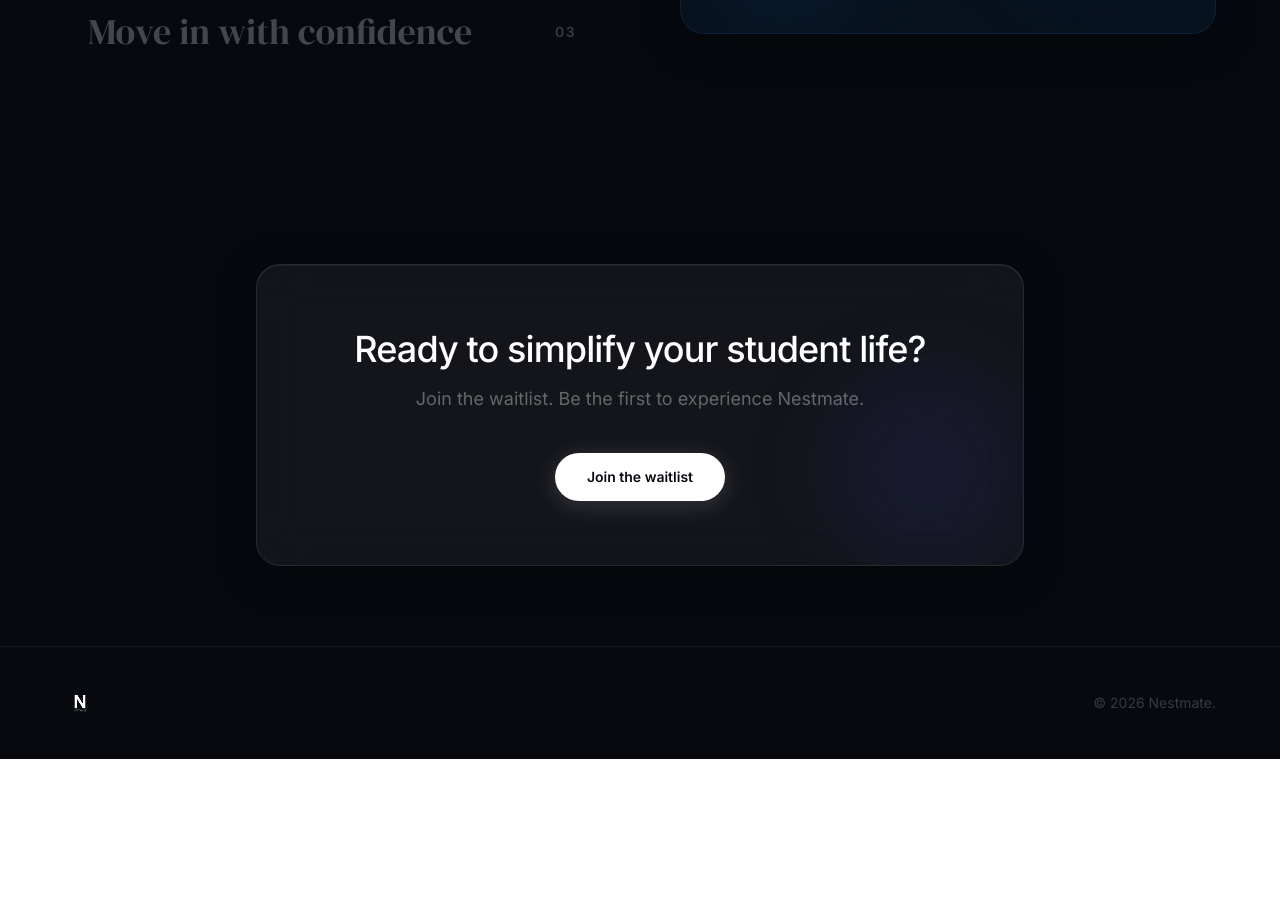
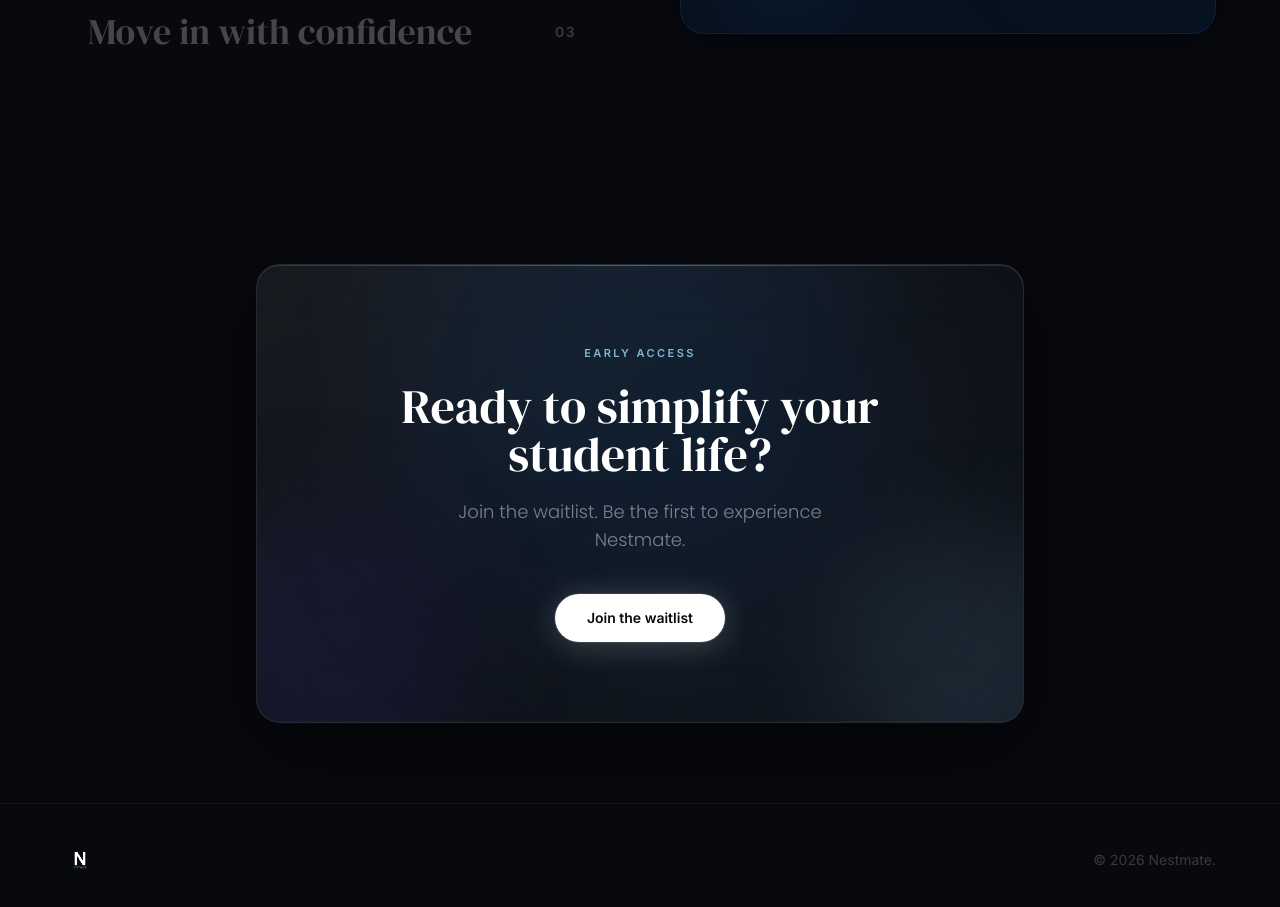
Before and after one commit to Martdel7ux/NestmateLanding, a React (Vite) app: page / in a window 1280 px wide. Shown: the part 2040-2947 px from the top of the page. Before the commit the page ends 2799 px from the top, so only its background shows below. Built offline with nearby package versions, Linux system fonts and the light colour scheme.

Commit message:
Make CTA card glassy and premium

```diff
--- a/src/pages/WaitlistLanding.tsx
+++ b/src/pages/WaitlistLanding.tsx
@@ -398,24 +398,34 @@ export function WaitlistLanding() {
             whileInView={{ opacity: 1, y: 0 }}
             viewport={{ once: true }}
             transition={{ duration: 0.55 }}
-            className={`relative overflow-hidden rounded-3xl px-5 py-10 sm:px-8 sm:py-16 text-center ${glass}`}
+            className="relative overflow-hidden rounded-3xl px-6 py-14 sm:px-12 sm:py-20 text-center bg-white/[0.04] backdrop-blur-2xl border border-white/[0.1] shadow-[0_24px_80px_rgba(0,0,0,0.5),inset_0_1px_0_rgba(255,255,255,0.1),inset_0_-1px_0_rgba(255,255,255,0.03)]"
           >
-            <div className="absolute inset-0 bg-gradient-to-br from-[#185FA5]/8 to-transparent pointer-events-none" />
-            <div className="absolute -top-24 left-1/2 -translate-x-1/2 w-80 h-80 bg-[#185FA5]/12 rounded-full blur-3xl pointer-events-none" />
-            <div className="absolute bottom-0 right-0 w-48 h-48 bg-indigo-900/20 rounded-full blur-2xl pointer-events-none" />
+            {/* Glow blobs */}
+            <div className="absolute -top-32 left-1/2 -translate-x-1/2 w-[500px] h-[500px] bg-[#185FA5]/15 rounded-full blur-[80px] pointer-events-none" />
+            <div className="absolute -bottom-20 -left-20 w-72 h-72 bg-indigo-600/10 rounded-full blur-[60px] pointer-events-none" />
+            <div className="absolute -bottom-16 -right-16 w-64 h-64 bg-[#7EB8D4]/10 rounded-full blur-[50px] pointer-events-none" />
+
+            {/* Top highlight line */}
+            <div className="absolute inset-x-0 top-0 h-px bg-gradient-to-r from-transparent via-white/20 to-transparent pointer-events-none" />
+            {/* Inner diagonal sheen */}
+            <div className="absolute inset-0 bg-gradient-to-br from-white/[0.04] via-transparent to-[#185FA5]/[0.06] pointer-events-none" />
 
             <div className="relative z-10">
-              <h2 className="text-2xl sm:text-3xl md:text-4xl font-medium text-white mb-4 tracking-tight">
-                Ready to simplify your student life?
+              <p className="text-[11px] font-semibold uppercase tracking-[0.22em] text-[#7EB8D4] mb-5">
+                Early access
+              </p>
+              <h2 className="text-3xl sm:text-4xl md:text-5xl font-serif font-normal text-white mb-5 leading-[1.15]">
+                Ready to simplify your
+                <br className="hidden sm:block" /> student life?
               </h2>
-              <p className="text-white/35 text-base sm:text-lg mb-8 sm:mb-10 leading-relaxed">
+              <p className="font-poppins font-light text-white/45 text-base sm:text-lg mb-10 leading-relaxed max-w-md mx-auto">
                 Join the waitlist. Be the first to experience Nestmate.
               </p>
               <a
                 href={FORM_URL}
                 target="_blank"
                 rel="noopener noreferrer"
-                className="inline-block px-7 sm:px-8 py-3 sm:py-3.5 rounded-full bg-white text-[#07090F] font-semibold text-sm hover:bg-white/90 active:scale-[0.98] transition-all shadow-[0_4px_24px_rgba(255,255,255,0.15)]"
+                className="inline-block px-8 py-3.5 rounded-full bg-white text-[#07090F] font-semibold text-sm hover:bg-white/90 active:scale-[0.98] transition-all shadow-[0_4px_32px_rgba(255,255,255,0.2),0_0_0_1px_rgba(255,255,255,0.1)]"
               >
                 Join the waitlist
               </a>
```
